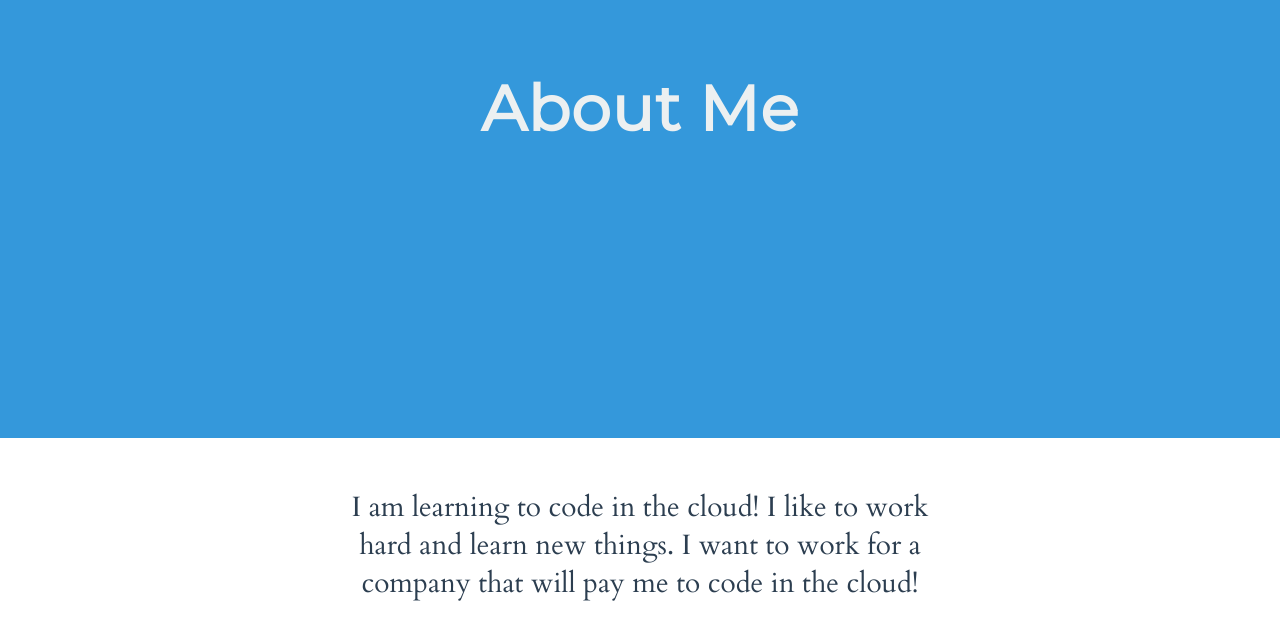
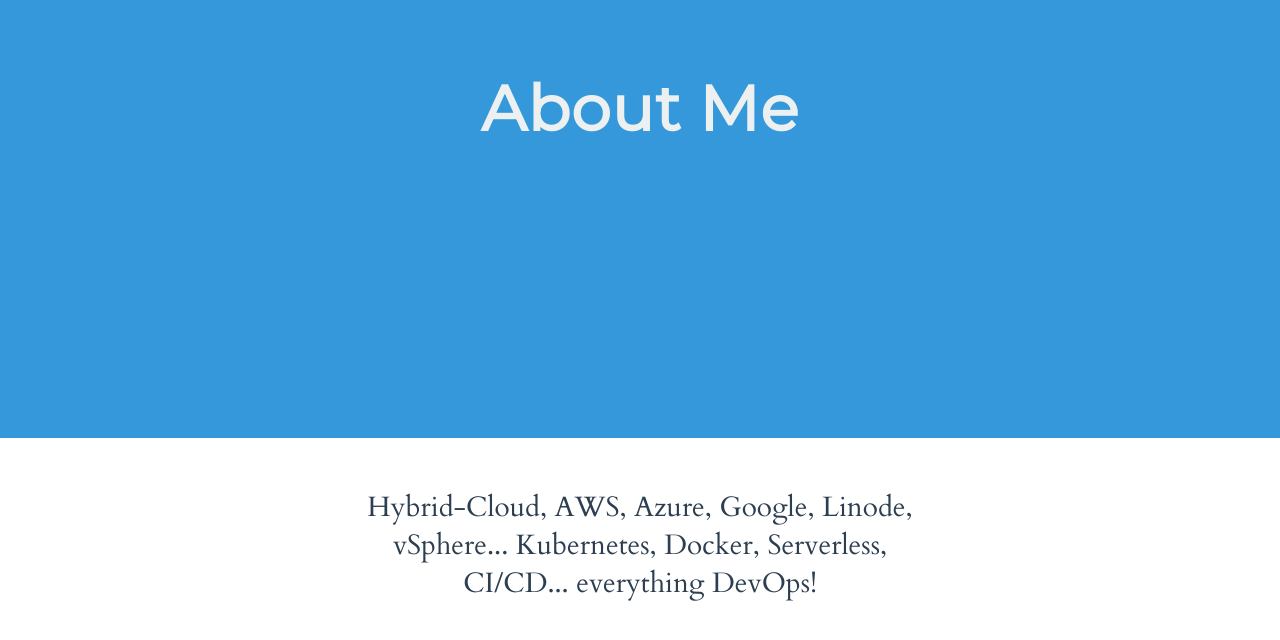
Before and after one commit to nnarcise/my-portfolio, a React app: page index.html in a window 1280 px wide. Shown: the part 1670-2310 px from the top of the page. Built offline with nearby package versions, Linux system fonts and the light colour scheme.

Commit message:
Update index.html

```diff
--- a/index.html
+++ b/index.html
@@ -69,8 +69,8 @@
 
     <section class="section section--alignCentered section--description">
       <p class="color--darkgrey section__description">
-        I am learning to code in the cloud! I like to work hard and learn new things.
-        I want to work for a company that will pay me to code in the cloud!
+        Hybrid-Cloud, AWS, Azure, Google, Linode, vSphere...
+        Kubernetes, Docker, Serverless, CI/CD... everything DevOps!
       </p>
     </section>
 
```
